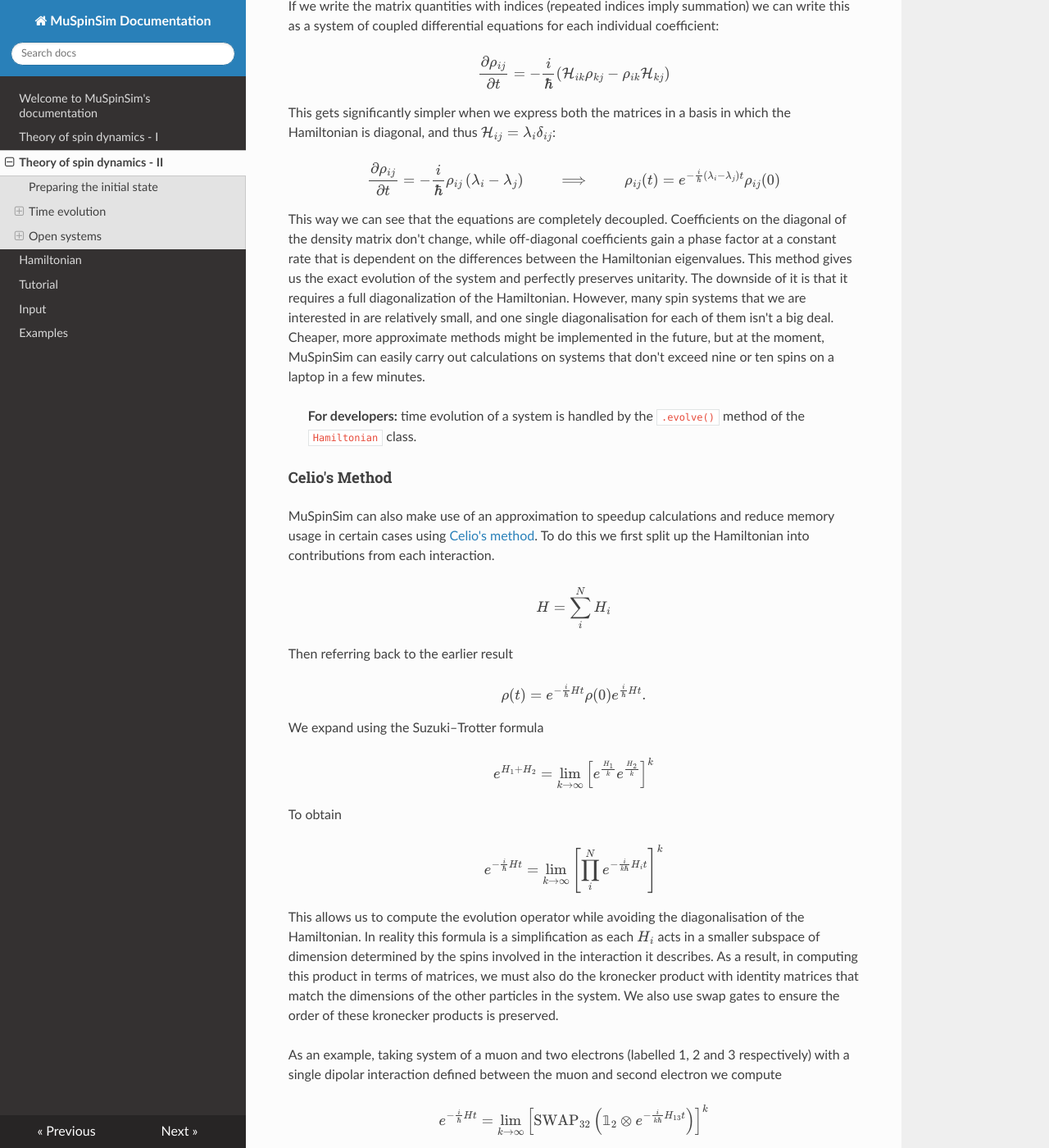
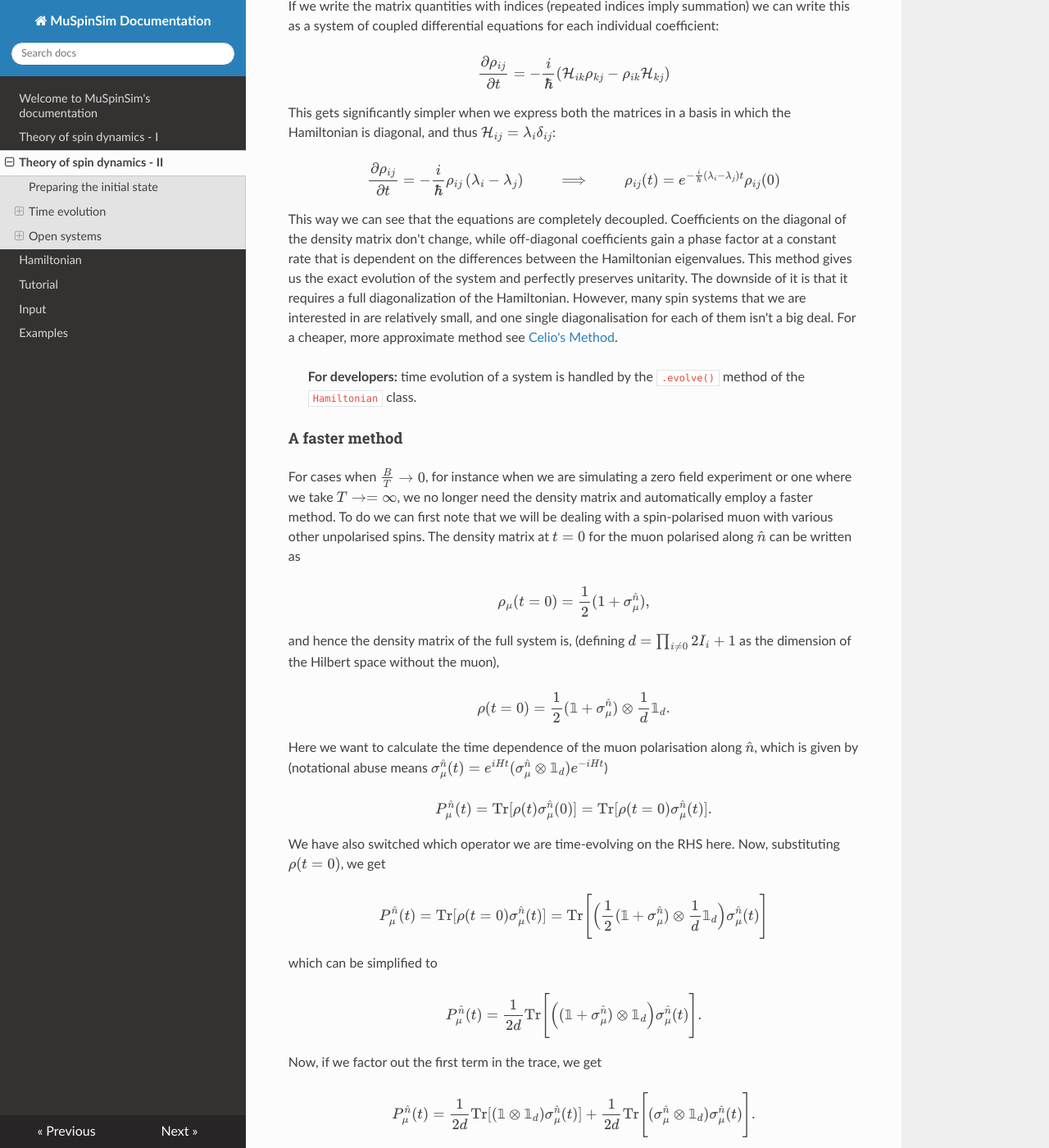
Before and after one commit to muon-spectroscopy-computational-project/muspinsim, an MkDocs documentation site: the page built from docs/docs/theory_2.md, in a window 1280 px wide and 1400 px high, scrolled down 1237 px. Shown: the whole window at 82% size. Built offline with MkDocs 1.6.1, drawn with Linux system fonts in a browser that asks for light colours; nearby versions of some CDN libraries; some of the changed text lies outside the part shown.

Commit message:
Add documentation for the faster method

```diff
--- a/docs/docs/theory_2.md
+++ b/docs/docs/theory_2.md
@@ -44,9 +44,93 @@ $$
 \rho_{ij}(t) = e^{-\frac{i}{\hbar}\left(\lambda_i-\lambda_j\right) t}\rho_{ij}(0)
 $$
 
-This way we can see that the equations are completely decoupled. Coefficients on the diagonal of the density matrix don't change, while off-diagonal coefficients gain a phase factor at a constant rate that is dependent on the differences between the Hamiltonian eigenvalues. This method gives us the exact evolution of the system and perfectly preserves unitarity. The downside of it is that it requires a full diagonalization of the Hamiltonian. However, many spin systems that we are interested in are relatively small, and one single diagonalisation for each of them isn't a big deal. Cheaper, more approximate methods might be implemented in the future, but at the moment, MuSpinSim can easily carry out calculations on systems that don't exceed nine or ten spins on a laptop in a few minutes.
+This way we can see that the equations are completely decoupled. Coefficients on the diagonal of the density matrix don't change, while off-diagonal coefficients gain a phase factor at a constant rate that is dependent on the differences between the Hamiltonian eigenvalues. This method gives us the exact evolution of the system and perfectly preserves unitarity. The downside of it is that it requires a full diagonalization of the Hamiltonian. However, many spin systems that we are interested in are relatively small, and one single diagonalisation for each of them isn't a big deal. For a cheaper, more approximate method see [Celio's Method](#celios-method).
 
 > **For developers:** time evolution of a system is handled by the `.evolve()` method of the `Hamiltonian` class.
+
+#### A faster method
+
+For cases when $\frac{B}{T} \rightarrow 0$, for instance when we are simulating a zero field experiment or one where we take $T\rightarrow = \infty$, we no longer need the density matrix and automatically employ a faster method. To do we can first note that we will be dealing with a spin-polarised muon with various other unpolarised spins. The density matrix at $t=0$ for the muon polarised along ${\hat n}$ can be written as
+
+$$
+ \rho_\mu (t=0) = \frac{1}{2}(1 + \sigma_\mu^{\hat n}),
+$$
+
+and hence the density matrix of the full system is, (defining $d =\prod_{i \neq 0} 2I_i + 1$ as the dimension of the Hilbert space without the muon),
+
+$$
+ \rho(t=0) = \frac{1}{2}(\mathbb{1}+\sigma_\mu^{\hat n}) \otimes \frac{1}{d}\mathbb{1}_d.
+$$
+
+Here we want to calculate the time dependence of the muon polarisation along ${\hat n}$, which is given by (notational abuse
+means $\sigma_\mu^{\hat n}(t) = e^{iHt}(\sigma_\mu^{\hat n} \otimes \mathbb{1}_d) e^{-iHt}$)
+
+$$
+ P^{\hat n}_\mu(t) = \mathrm{Tr}[\rho(t)\sigma_\mu^{\hat n}(0)] = \mathrm{Tr}[\rho(t=0)\sigma_\mu^{\hat n}(t)].
+$$
+
+We have also switched which operator we are time-evolving on the RHS here. Now, substituting $\rho(t=0)$,  we get
+
+$$
+P^{\hat n}_\mu(t) = \mathrm{Tr}[\rho(t=0)\sigma_\mu^{\hat n}(t)]= \mathrm{Tr}\Bigg[\Big(\frac{1}{2}(\mathbb{1}+\sigma_\mu^{\hat n}) \otimes \frac{1}{d}\mathbb{1}_{d} \Big)\sigma_\mu^{\hat n}(t)\Bigg]
+$$
+
+which can be simplified to
+
+$$
+P^{\hat n}_\mu(t) = \frac{1}{2d}\mathrm{Tr}\Bigg[\Big((\mathbb{1}+\sigma_\mu^{\hat n}) \otimes \mathbb{1}_{d} \Big)\sigma_\mu^{\hat n}(t)\Bigg].
+$$
+
+Now, if we factor out the first term in the trace, we get
+
+$$
+P^{\hat n}_\mu(t) = \frac{1}{2d}\mathrm{Tr}[(\mathbb{1} \otimes \mathbb{1}_{d}) \sigma_\mu^{\hat n}(t)]
+			+\frac{1}{2d}\mathrm{Tr}\Bigg[(\sigma_\mu^{\hat n} \otimes \mathbb{1}_{d}) \sigma_\mu^{\hat n}(t)\Bigg].
+$$
+
+Note that ass the trace of a Pauli spin matrix is **always** zero, only the second term is non-zero. Hence the muon polarisation can be written
+as (after re-defining $\sigma_\mu^{\hat n}$ to include the kronecker product with the identity matrix of the other spins)
+
+$$
+P^{\hat n}_\mu(t) = \frac{1}{2d}\mathrm{Tr}\Bigg[\sigma_\mu^{\hat n}(0) \sigma_\mu^{\hat n}(t)\Bigg].
+$$
+
+Now replacing the trace with $\sum_\alpha \langle \alpha| ... | \alpha \rangle$, where $| \alpha \rangle$ is a complete set
+of orthonormal eigenstates we obtain
+
+$$
+P^{\hat n}_\mu(t) = \frac{1}{2d}\sum_\alpha \langle \alpha | \Bigg[\sigma_\mu^{\hat n}(0) \sigma_\mu^{\hat n}(t)\Bigg] | \alpha \rangle.
+$$
+
+Explicitly writing out the time dependance, we get
+
+$$
+P^{\hat n}_\mu(t) = \frac{1}{2d}\sum_{\alpha, \beta, \gamma} \langle \alpha | \sigma_\mu^{\hat n}(0) |\beta \rangle e^{iE_\beta t} \langle \beta | \sigma_\mu^{\hat n}(0)
+|\gamma \rangle e^{-iE_\beta t} \langle \gamma | \alpha \rangle,
+$$
+
+and as $\langle \gamma | \alpha \rangle = \delta_{\gamma, \alpha}$, this simplifies to
+
+$$
+P^{\hat n}_\mu(t) = \frac{1}{2d}\sum_{\alpha, \beta} \langle \alpha | \sigma_\mu^{\hat n}(0) |\beta \rangle e^{iE_\beta t} \langle \beta | \sigma_\mu^{\hat n}(0)
+|\alpha \rangle e^{-iE_\beta t},
+$$
+
+so that
+
+$$
+P^{\hat n}_\mu(t) = \frac{1}{2d}\sum_{\alpha, \beta} \Big| \langle \alpha | \sigma_\mu^{\hat n}(0) |\beta \rangle \Big|^2 e^{i(E_\beta-E_\alpha) t}.
+$$
+
+Simplifying this further we find
+
+$$
+P^{\hat n}_\mu(t) = \frac{1}{2d}\sum_{\alpha, \beta}\Big|\langle\alpha|\sigma_{\mu}^{\hat{n}}|\beta\rangle\Big|^2 + \frac{1}{d}\sum_{\alpha > \beta} \Big| \langle \alpha | \sigma_\mu^{\hat n}(0) |\beta \rangle \Big|^2 \cos [(E_\beta-E_\alpha) t].
+$$
+
+When installed with OpenMP, MuSpinSim will parallelise this method over the time values, so when computing for 100 times, it will run on up to 100 threads.
+
+> **For developers:** this time evolution of a system is handled by the `.fast_evolve()` method of the `Hamiltonian` class.
 
 #### Celio's Method
 
```
